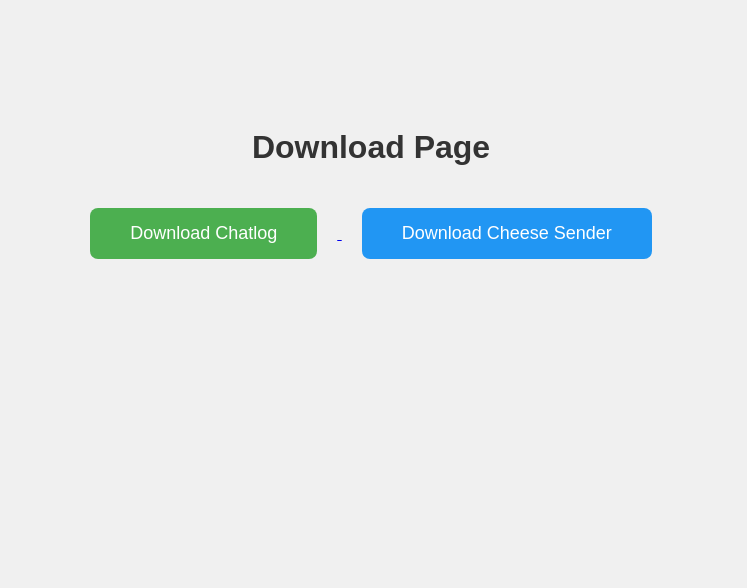
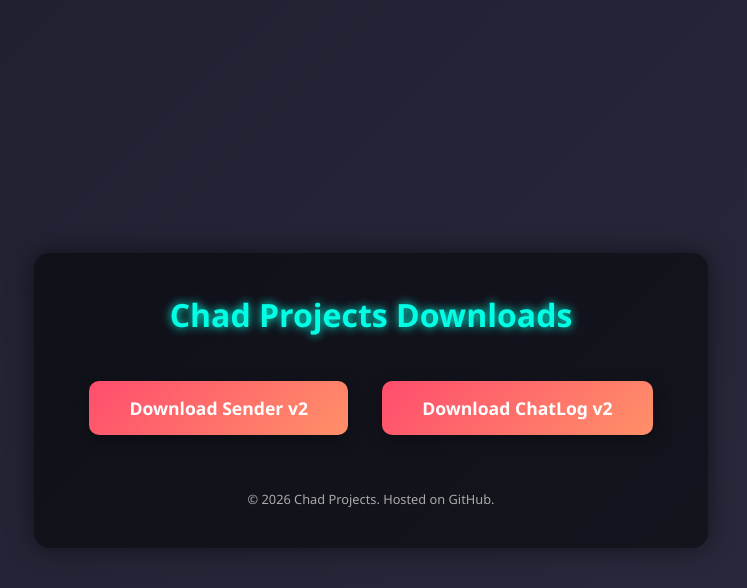
Before and after one commit to duranwiller/chadlog, a plain HTML site: page index.html in a window 1280 px wide. Shown: the whole page, without its empty margins (269-1016 px from the left). Drawn offline with Linux system fonts and the light colour scheme.

Commit message:
Update index.html

```diff
--- a/index.html
+++ b/index.html
@@ -1,42 +1,94 @@
 <!DOCTYPE html>
-<html>
+<html lang="en">
 <head>
-    <title>Downloads</title>
+    <meta charset="UTF-8">
+    <meta name="viewport" content="width=device-width, initial-scale=1.0">
+    <title>Chad Downloads</title>
     <style>
+        /* --- Reset & fonts --- */
+        * { box-sizing: border-box; margin: 0; padding: 0; font-family: 'Segoe UI', Tahoma, Geneva, Verdana, sans-serif; }
+        body, html { height: 100%; }
+
+        /* --- Background --- */
         body {
-            font-family: Arial, sans-serif;
+            display: flex;
+            justify-content: center;
+            align-items: center;
+            background: linear-gradient(135deg, #1e1f2f, #2b2b3f);
+            color: #fff;
+        }
+
+        /* --- Container --- */
+        .container {
             text-align: center;
-            background-color: #f0f0f0;
-            padding-top: 100px;
+            background: rgba(0,0,0,0.5);
+            padding: 40px;
+            border-radius: 15px;
+            box-shadow: 0 0 25px rgba(0,0,0,0.5);
         }
+
         h1 {
-            color: #333;
+            margin-bottom: 30px;
+            font-size: 2em;
+            color: #00ffe4;
+            text-shadow: 0 0 10px #00ffe4;
         }
-        button {
+
+        /* --- Buttons --- */
+        .download-btn {
+            display: inline-block;
+            margin: 15px;
             padding: 15px 40px;
-            margin: 20px;
-            font-size: 18px;
+            font-size: 1.1em;
+            font-weight: bold;
+            color: #fff;
+            background: linear-gradient(135deg, #ff4d6d, #ff9068);
             border: none;
-            border-radius: 8px;
+            border-radius: 10px;
             cursor: pointer;
-            color: white;
+            transition: all 0.3s ease;
+            text-decoration: none;
+            box-shadow: 0 5px 15px rgba(0,0,0,0.3);
         }
-        .btn-chatlog { background-color: #4CAF50; } /* green */
-        .btn-duran { background-color: #2196F3; }   /* blue */
-        button:hover { opacity: 0.85; }
+
+        .download-btn:hover {
+            transform: translateY(-3px);
+            box-shadow: 0 8px 20px rgba(0,0,0,0.5);
+            background: linear-gradient(135deg, #ff9068, #ff4d6d);
+        }
+
+        .download-btn:active {
+            transform: translateY(1px);
+            box-shadow: 0 4px 10px rgba(0,0,0,0.3);
+        }
+
+        /* --- Footer --- */
+        footer {
+            margin-top: 40px;
+            font-size: 0.8em;
+            color: #aaa;
+        }
+
+        @media(max-width: 500px) {
+            .download-btn { width: 80%; padding: 12px 0; font-size: 1em; }
+        }
     </style>
 </head>
 <body>
+    <div class="container">
+        <h1>Chad Projects Downloads</h1>
 
-    <h1>Download Page</h1>
+        <a href="https://github.com/duranwiller/chadlog/releases/download/chadcommunicate/senderv2.zip" class="download-btn">
+            Download Sender v2
+        </a>
 
-    <a href="chatlog.exe" download>
-        <button class="btn-chatlog">Download Chatlog</button>
-    </a>
+        <a href="https://github.com/duranwiller/chadlog/releases/download/chadcommunicate/chatlogv2.zip" class="download-btn">
+            Download ChatLog v2
+        </a>
 
-    <a href="cheesesender.exe" download>
-        <button class="btn-duran">Download Cheese Sender</button>
-    </a>
-
+        <footer>
+            &copy; 2026 Chad Projects. Hosted on GitHub.
+        </footer>
+    </div>
 </body>
 </html>
```
